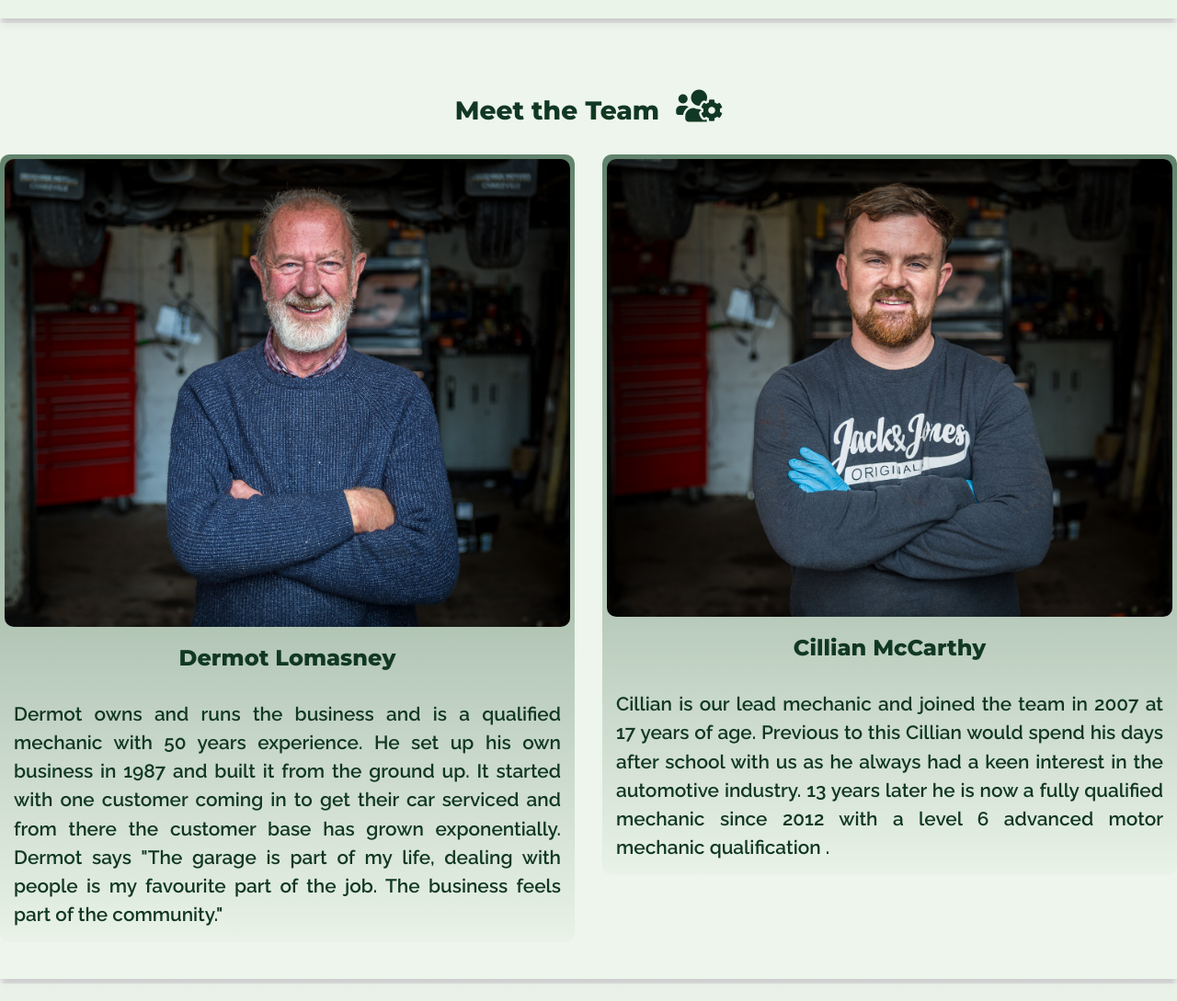
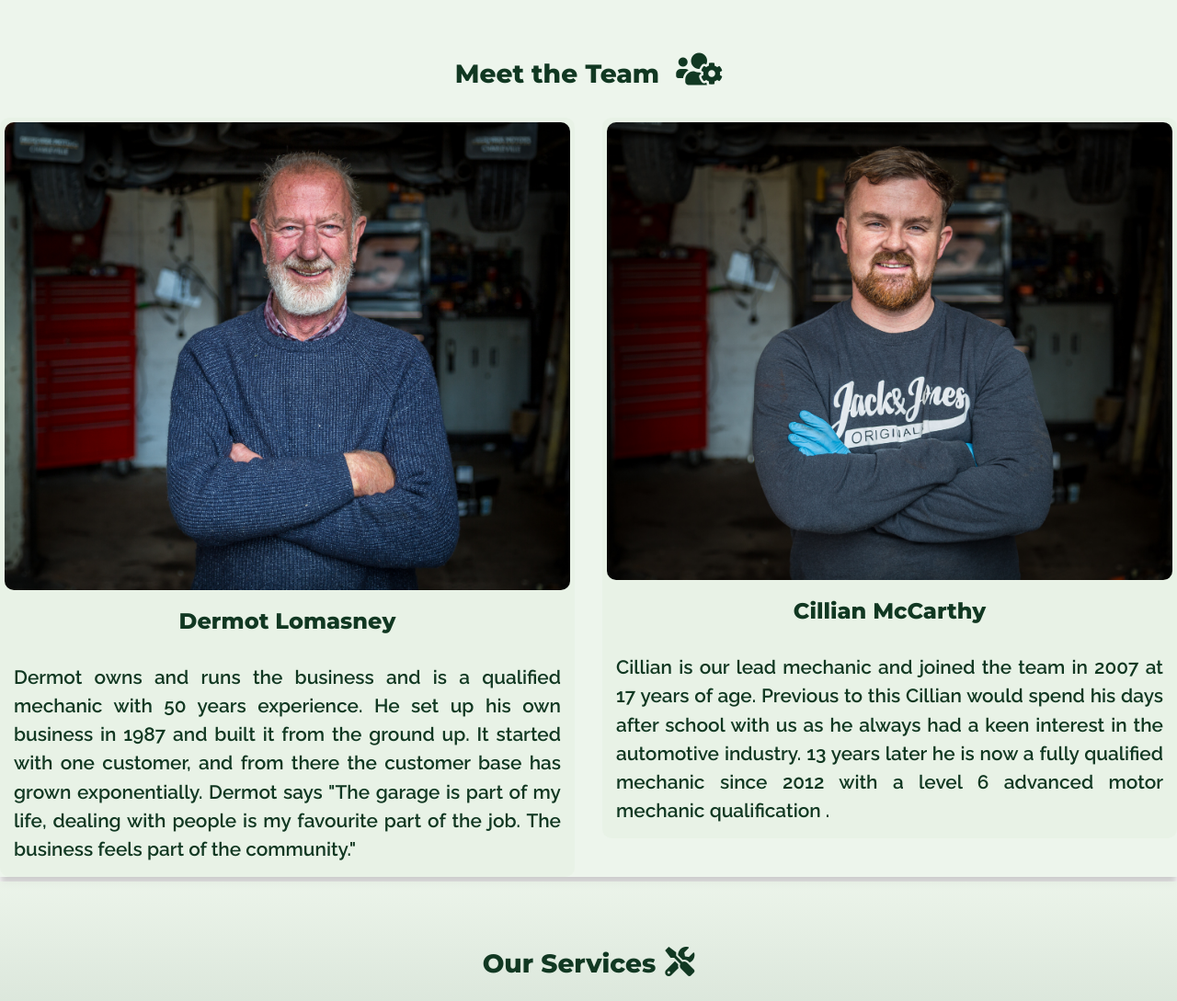
Before and after one commit to Code-Institute-Submissions/Lomasney-Motors, a plain HTML site: page index.html in a window 1280 px wide. Shown: the part 1380-2469 px from the top of the page at 92% size. Drawn offline with nearby package versions, Linux system fonts and the light colour scheme.

Commit message:
Changed background color for Team section

```diff
--- a/assets/css/style.css
+++ b/assets/css/style.css
@@ -30,7 +30,7 @@ body {
 }
 
 .space{
-    padding: 40px;
+    padding-top: 40px;
     margin-top: 5px;
 }
 
@@ -69,6 +69,10 @@ h4 {
     font-weight: 800;
     -webkit-box-shadow: 0 .5rem .5rem rgba(0, 0, 0, .2);
     box-shadow: 0 .5rem .5rem rgba(0, 0, 0, .2);
+}
+
+nav.navbar.navbar-expand-lg.navbar-light.fixed-top{
+    margin: 0;
 }
 
 #navbarLogo a {
@@ -221,9 +225,6 @@ h4 {
     box-shadow: 0 .5rem .5rem rgba(0, 0, 0, .2);
     -webkit-box-shadow: 0 .5rem .5rem rgba(0, 0, 0, .2);
     background: rgba(232, 242, 230, 0.849);
-    /*background:-webkit-gradient (linear,left top, left bottom,from (rgba(232, 242, 230, 0.849),to (rgba(69, 143, 97, 0.6)),to));
-    background:-o-linear-gradient(rgba(232, 242, 230, 0.849),rgba(69, 143, 97, 0.6));
-    background: linear-gradient(rgba(232, 242, 230, 0.849),rgba(69, 143, 97, 0.6));*/
 }
 
 /****Team Section****/
@@ -261,9 +262,7 @@ h4 {
     padding: 5px;
     border:none;
     border-radius: 10px;
-    background:-webkit-gradient(linear,left top, left bottom,from((rgba(3, 55, 23, 0.6)),to rgba(232, 242, 230, 0.849)));
-    background:-o-linear-gradient(rgba(3, 55, 23, 0.6),rgba(232, 242, 230, 0.849));
-    background: linear-gradient(rgba(3, 55, 23, 0.6),rgba(232, 242, 230, 0.849));
+    background: rgba(232, 242, 230, 0.849);
 }
 
 .card-deck .col-sm-12 {
@@ -301,8 +300,6 @@ h4 {
 
 #teamImage {
     display: block;
-    margin-left: 0;
-    margin-right: 0;
     width: 50%;
 }
 
@@ -631,12 +628,12 @@ footer {
     width:25vw;
     height: auto;
 }
-.team-container {
+/*.team-container {
     padding-left: 0;
     padding-right: 0;
     margin-left: 0;
     margin-right: 0;
-}
+}*/
 
 .team-container h2 {
     padding-top: 30px;
--- a/index.html
+++ b/index.html
@@ -72,12 +72,12 @@
 						<div class="card"> <img class="card-img-top team-image" src="assets/images/team-side1.jpg" alt="Owner Dermot Lomasney">
 							<div class="card-body">
 								<h4 class="card-title">Dermot Lomasney</h4>
-								<p class="card-text text-justify"> Dermot owns and runs the business and is a qualified mechanic with 50 years experience. He set up his own business in 1987 and built it from the ground up. It started with one customer coming in to get their car serviced and from there the customer base has grown exponentially. Dermot says "The garage is part of my life, dealing with people is my favourite part of the job. The business feels part of the community." </p>
+								<p class="card-text text-justify"> Dermot owns and runs the business and is a qualified mechanic with 50 years experience. He set up his own business in 1987 and built it from the ground up. It started with one customer, and from there the customer base has grown exponentially. Dermot says "The garage is part of my life, dealing with people is my favourite part of the job. The business feels part of the community." </p>
 							</div>
 						</div>
 					</div>
 					<div class="col-sm-12 col-md-6">
-						<div class="card"> <img class="card-img-top team-image mx-auto" src="assets/images/team-side2.jpg" alt="Employee Cillian McCarthy">
+						<div class="card"> <img class="card-img-top team-image" src="assets/images/team-side2.jpg" alt="Employee Cillian McCarthy">
 							<div class="card-body">
 								<h4 class="card-title">Cillian McCarthy</h4>
 								<p class="card-text text-justify"> Cillian is our lead mechanic and joined the team in 2007 at 17 years of age. Previous to this Cillian would spend his days after school with us as he always had a keen interest in the automotive industry. 13 years later he is now a fully qualified mechanic since 2012 with a level 6 advanced motor mechanic qualification .</p>
```
